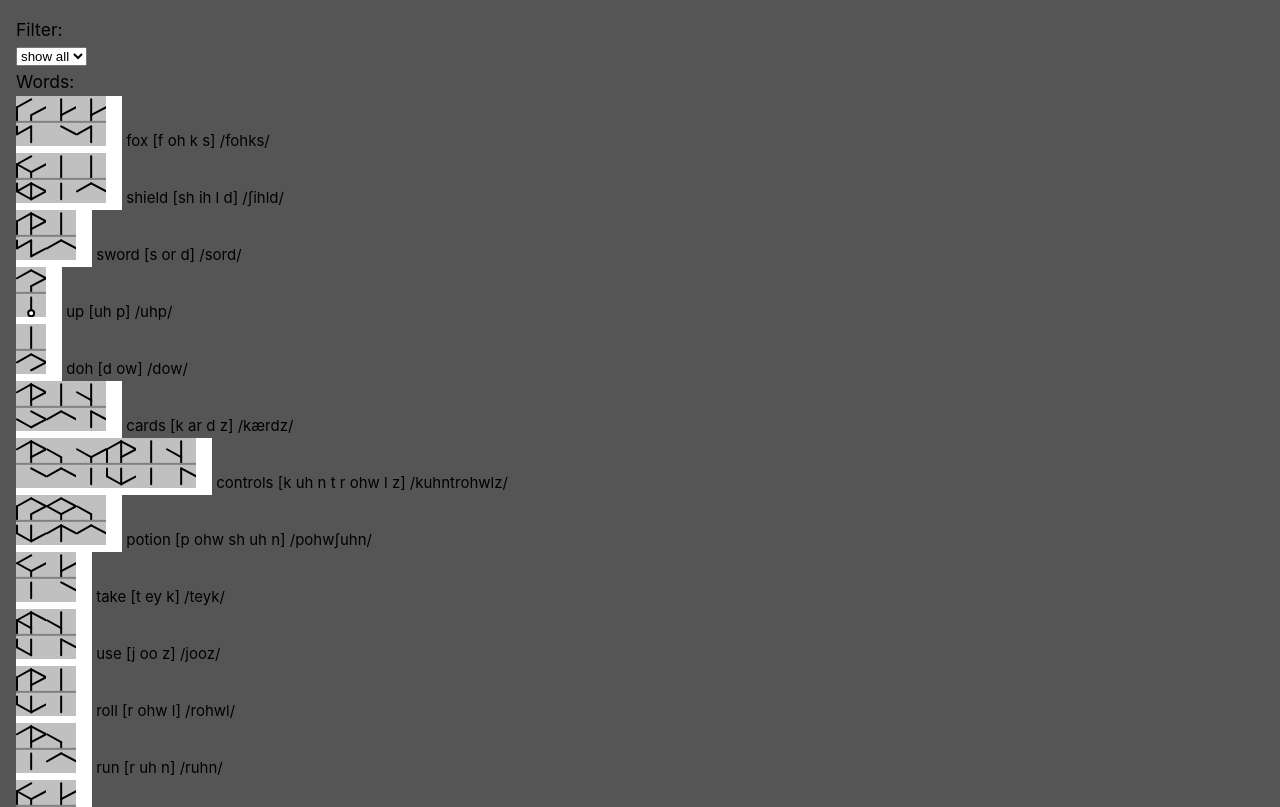
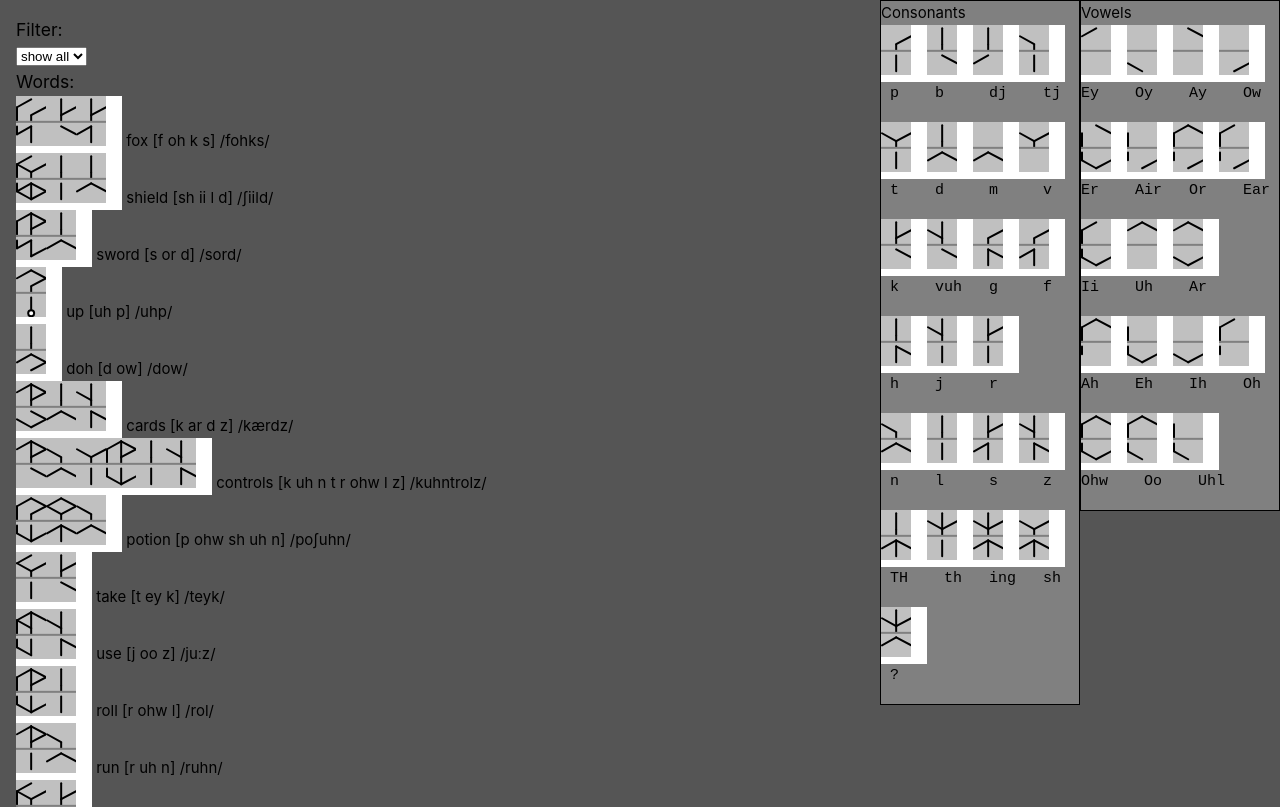
Before and after one commit to Zazcallabah/runic, a Vue app: page /words in a window 1280 px wide. Shown: the top 807 px of the page. Built offline with nearby package versions, Linux system fonts and the light colour scheme.

Commit message:
add sidebar with rune guide

```diff
--- a/src/App.vue
+++ b/src/App.vue
@@ -1,8 +1,10 @@
 <script setup lang="ts">
 import { RouterView } from "vue-router";
+import SideBar from "@/SideBar.vue";
 </script>
 
 <template>
+  <SideBar />
   <main>
     <RouterView />
   </main>
--- /dev/null
+++ b/src/SideBar.vue
@@ -0,0 +1,105 @@
+<script setup lang="ts">
+import * as con from '@/glyphs/consonants'
+import * as vow from '@/glyphs/vowels'
+import RunicWord from "./components/RunicWord.vue";
+</script>
+
+<template>
+  <div class="side">
+    Vowels
+    <p>
+      <RunicWord :size="50" :glyphs="[vow.ey]"/>
+      <RunicWord :size="50" :glyphs="[vow.oy]"/>
+      <RunicWord :size="50" :glyphs="[vow.ay]"/>
+      <RunicWord :size="50" :glyphs="[vow.ow]"/><br>
+      <pre>Ey    Oy    Ay    Ow</pre>
+    </p>
+    <p>
+      <RunicWord :size="50" :glyphs="[vow.er]"/>
+      <RunicWord :size="50" :glyphs="[vow.air]"/>
+      <RunicWord :size="50" :glyphs="[vow.or]"/>
+      <RunicWord :size="50" :glyphs="[vow.ear]"/><br>
+      <pre>Er    Air   Or    Ear</pre>
+    </p>
+    <p>
+      <RunicWord :size="50" :glyphs="[vow.ii]"/>
+      <RunicWord :size="50" :glyphs="[vow.uh]"/>
+      <RunicWord :size="50" :glyphs="[vow.ar]"/><br>
+      <pre>Ii    Uh    Ar</pre>
+    </p>
+    <p>
+      <RunicWord :size="50" :glyphs="[vow.ah]"/>
+      <RunicWord :size="50" :glyphs="[vow.eh]"/>
+      <RunicWord :size="50" :glyphs="[vow.ih]"/>
+      <RunicWord :size="50" :glyphs="[vow.oh]"/>
+      <pre>Ah    Eh    Ih    Oh</pre>
+    </p>
+    <p>
+      <RunicWord :size="50" :glyphs="[vow.ohw]"/>
+      <RunicWord :size="50" :glyphs="[vow.oo]"/>
+      <RunicWord :size="50" :glyphs="[vow.uhl]"/>
+      <pre>Ohw    Oo    Uhl</pre>
+    </p>
+  </div>
+  <div class="side">
+    Consonants
+    <p>
+      <RunicWord :size="50" :glyphs="[con.p]"/>
+      <RunicWord :size="50" :glyphs="[con.b]"/>
+      <RunicWord :size="50" :glyphs="[con.dj]"/>
+      <RunicWord :size="50" :glyphs="[con.tj]"/><br>
+      <pre> p    b     dj    tj</pre>
+    </p>
+    <p>
+      <RunicWord :size="50" :glyphs="[con.t]"/>
+      <RunicWord :size="50" :glyphs="[con.d]"/>
+      <RunicWord :size="50" :glyphs="[con.m]"/>
+      <RunicWord :size="50" :glyphs="[con.v]"/><br>
+      <pre> t    d     m     v</pre>
+    </p>
+    <p>
+      <RunicWord :size="50" :glyphs="[con.k]"/>
+      <RunicWord :size="50" :glyphs="[con.vuh]"/>
+      <RunicWord :size="50" :glyphs="[con.g]"/>
+      <RunicWord :size="50" :glyphs="[con.f]"/><br>
+      <pre> k    vuh   g     f</pre>
+    </p>
+    <p>
+      <RunicWord :size="50" :glyphs="[con.h]"/>
+      <RunicWord :size="50" :glyphs="[con.j]"/>
+      <RunicWord :size="50" :glyphs="[con.r]"/><br>
+      <pre> h    j     r</pre>
+    </p>
+    <p>
+      <RunicWord :size="50" :glyphs="[con.n]"/>
+      <RunicWord :size="50" :glyphs="[con.l]"/>
+      <RunicWord :size="50" :glyphs="[con.s]"/>
+      <RunicWord :size="50" :glyphs="[con.z]"/><br>
+      <pre> n    l     s     z</pre>
+    </p>
+    <p>
+      <RunicWord :size="50" :glyphs="[con.tdh]"/>
+      <RunicWord :size="50" :glyphs="[con.tfh]"/>
+      <RunicWord :size="50" :glyphs="[con.ing]"/>
+      <RunicWord :size="50" :glyphs="[con.sh]"/>
+      <br>
+      <pre> TH    th   ing   sh</pre>
+    </p>
+    <p>
+      <RunicWord :size="50" :glyphs="[con.unkn]"/>
+    <pre> ?</pre>
+    </p>
+  </div>
+</template>
+
+<style scoped>
+.side {
+  border: 1px solid black;
+  background: gray;
+  float: right;
+  width: 200px;
+}
+.side > p {
+  margin-bottom: 1rem;
+}
+</style>
--- a/src/glyphs/phonetics.ts
+++ b/src/glyphs/phonetics.ts
@@ -27,6 +27,8 @@ const makeIpa = (): Record<string, string> => {
   namescopy[makeMapKey(con.tfh)] = "θ"
   namescopy[makeMapKey(con.sh)] = "ʃ"
   namescopy[makeMapKey(con.ing)] = "ŋ"
+  namescopy[makeMapKey(con.vuh)] = "v"
+
   // tj dj vuh ing sh tdh tfh
  // con.dj 	;//dew[4]
   //con.dʒ 	;//giant, badge
@@ -51,6 +53,9 @@ const makeIpa = (): Record<string, string> => {
 //, ey, ay, oy, ow, oh, ah, uhl, eh, ih, oo, ohw
 //ar, uh, i, air, ear, or, er,
 namescopy[makeMapKey(vow.ar)] = "ær"
+namescopy[makeMapKey(vow.oo)] = "uː"
+namescopy[makeMapKey(vow.ohw)] = "o"
+
 
   return namescopy
 }
--- a/src/glyphs/vowels.ts
+++ b/src/glyphs/vowels.ts
@@ -15,7 +15,7 @@ export const uhl = ['v1','v5'] // \
 export const eh = ['v1','v5','v4'] // \/
 
 //sheds
-export const ih = ['v2','v1','v5','v4'] // C \/
+export const ii = ['v2','v1','v5','v4'] // C \/
 export const oo = ['v5','v1','v2','v3'] // C ^
 export const ohw = ['v1','v2','v3','v4','v5'] // C=
 
@@ -23,7 +23,7 @@ export const ohw = ['v1','v2','v3','v4','v5'] // C=
 // scaffolt
 export const ar = ['v2','v3','v4','v5'] // v^
 export const uh = ['v2','v3'] // ^
-export const i = ['v4','v5'] // v
+export const ih = ['v4','v5'] // v
 
 // rhotic
 export const air = ['v1','v4']
--- a/src/views/WordView.vue
+++ b/src/views/WordView.vue
@@ -3,15 +3,15 @@ import { ref, computed } from "vue"
 import RunicWord from '@/components/RunicWord.vue'
 import * as con from '@/glyphs/consonants';
 import * as vow from '@/glyphs/vowels';
-import { ih, i, eh, ey,uh, oh, ar,or, oo,ohw, er,ow ,air} from '@/glyphs/vowels';
-import { sh, l, d, v, s, j,k, t, r, z,n,p, dj, tdh, vuh,m, f } from '@/glyphs/consonants';
+import { ii, ih, eh, ey,uh, oh, ar,or, oo,ohw, er,ow ,air,ay,} from '@/glyphs/vowels';
+import { sh, l,h, d, v, s, j,k, t, r, z,n,p, dj, tdh, vuh,m, f } from '@/glyphs/consonants';
 import { phonetic,flattenGlyphs,getGlyphKeys, type GlyphOrJoin } from '@/utils';
 import { ipa, names } from '@/glyphs/phonetics';
 
 const filterOn = ref("")
 const words: Record<string, GlyphOrJoin[]> = {
     fox: [[f, oh], k, s],
-    shield: [[sh, ih], l, d],
+    shield: [[sh, ii], l, d],
     sword: [[s, or], d],
 
      up: [[uh,p]],
@@ -29,11 +29,18 @@ const words: Record<string, GlyphOrJoin[]> = {
      focus:[[f,ohw],[k,uh],s],
      move:[[m,oo],vuh],
 
-     is: [[i,z]],
+     is: [[ih,z]],
      the: [[tdh, uh]],
      of: [[uh,vuh]],
 
+     hi: [[h,ay]],
+     are: [ar],
+     you: [[j,oh]],
+     new: [[n,oh]],
 
+    //  the:
+    //  altar
+    //  has no soul
 
      // guy inventory crucial
      // far shore
@@ -50,14 +57,17 @@ const words: Record<string, GlyphOrJoin[]> = {
 
      // you are allowed
 
-    secret: [[s, ih], k, [r, i], t],
+    secret: [[s, ii], k, [r, ih], t],
     legend: [[l, eh], [dj, eh], n, d],
-    softest: [[s, oh], f, [t, i], s, t],
-    ruin: [[r, oo], [i, n]],
+    softest: [[s, oh], f, [t, ih], s, t],
+    ruin: [[r, oo], [ih, n]],
     rune: [[r, oo], n],
-    seeker: [[s, ih], [k, er]],
+    seeker: [[s, ii], [k, er]],
     heir: [air],
-    unkn: [con.unkn]
+    runic: [[r,oo],n,[ih,k]],
+    unkn: [con.unkn],
+
+    place: [p,[l,ey],s]
 }
 
 type word = {
```
